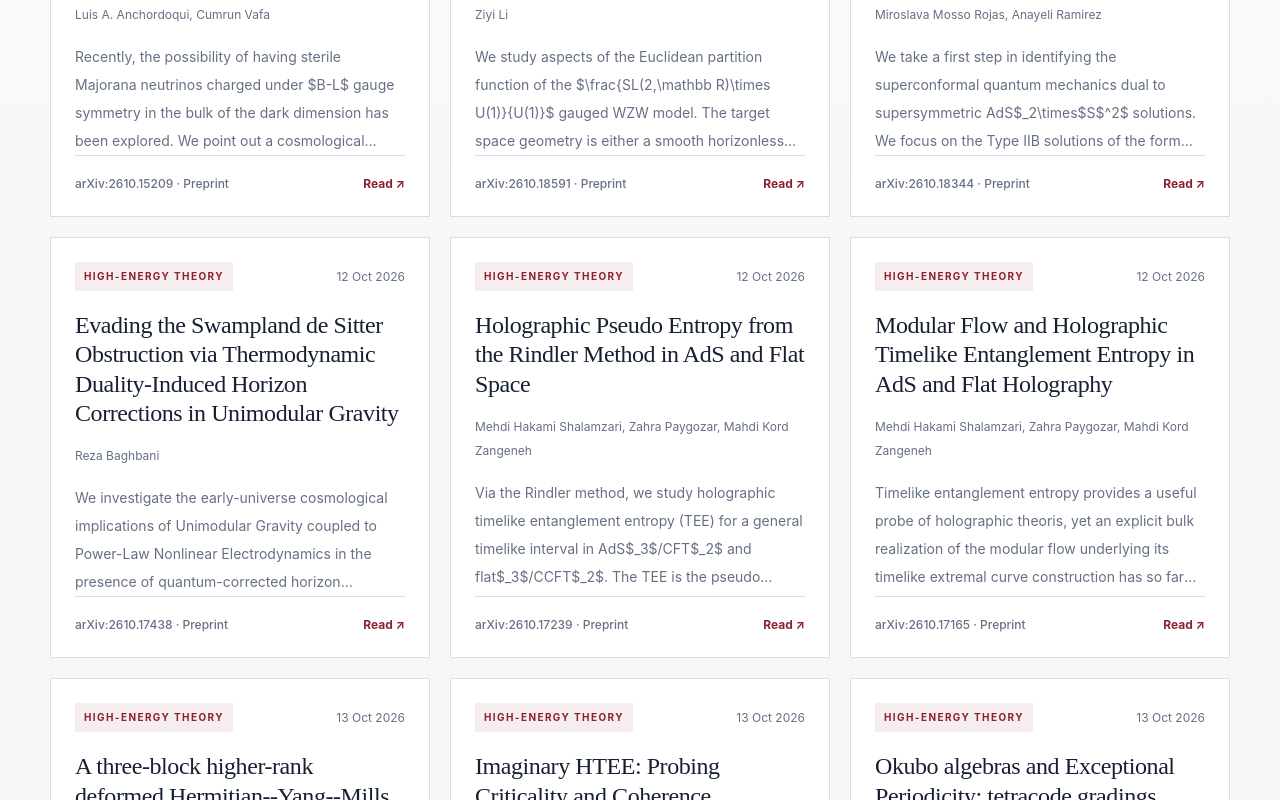
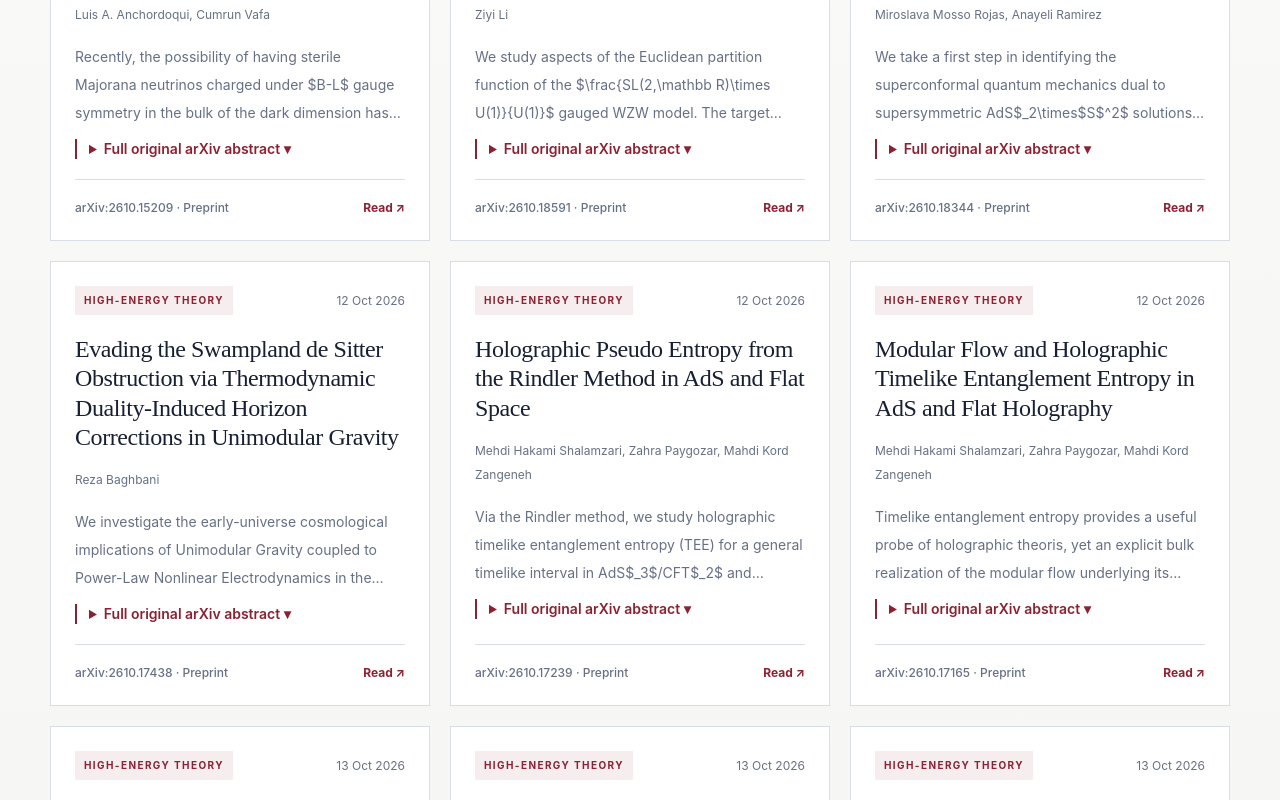
Before and after one commit to shaikot996/research-group-website, a Next.js app: page /research-radar in a window 1280 px wide. Shown: the part 2340-3140 px from the top of the page. Built offline with nearby package versions, Linux system fonts and the light colour scheme; no server answers; the database is empty.

Commit message:
Make full original arXiv abstracts expandable without JavaScript on GitHub Pages

```diff
--- a/components/research-radar-explorer.tsx
+++ b/components/research-radar-explorer.tsx
@@ -64,7 +64,11 @@ export function RadarExplorer({papers}:{papers:RadarPaper[]}) {
           <a href={paper.url} target="_blank" rel="noopener noreferrer" className="hover:text-accent">{paper.title}</a>
         </h3>
         <p className="mt-4 line-clamp-2 text-xs leading-6 text-muted">{paper.authors.length?paper.authors.join(", "):"Authors in original arXiv record"}</p>
-        <p className="mt-4 line-clamp-4 text-sm leading-7 text-muted">{short(paper.abstract)}</p>
+        <p className="mt-4 line-clamp-3 text-sm leading-7 text-muted">{short(paper.abstract)}</p>
+        <details className="mt-3 mb-5 border-l-2 border-[#8c2131] pl-3 text-sm text-muted">
+          <summary className="focus-ring w-fit cursor-pointer font-semibold text-accent">Full original arXiv abstract ▾</summary>
+          <p className="mt-3 whitespace-pre-line leading-7">{paper.abstract}</p>
+        </details>
         <div className="mt-auto flex items-center justify-between gap-4 border-t academic-rule pt-5 text-xs">
           <span className="font-medium text-muted">arXiv:{paper.id} · Preprint</span>
           <a href={paper.url} target="_blank" rel="noopener noreferrer" className="font-bold text-accent">Read ↗</a>
```
